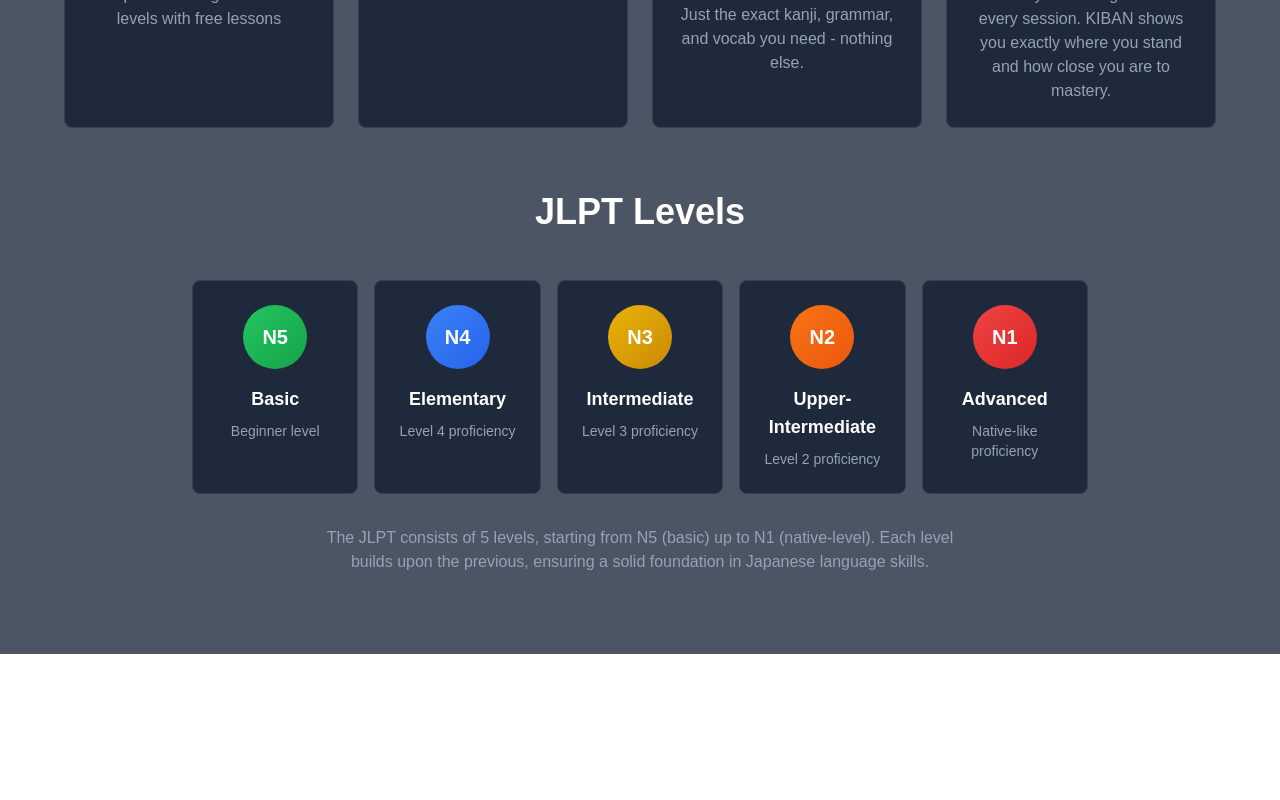
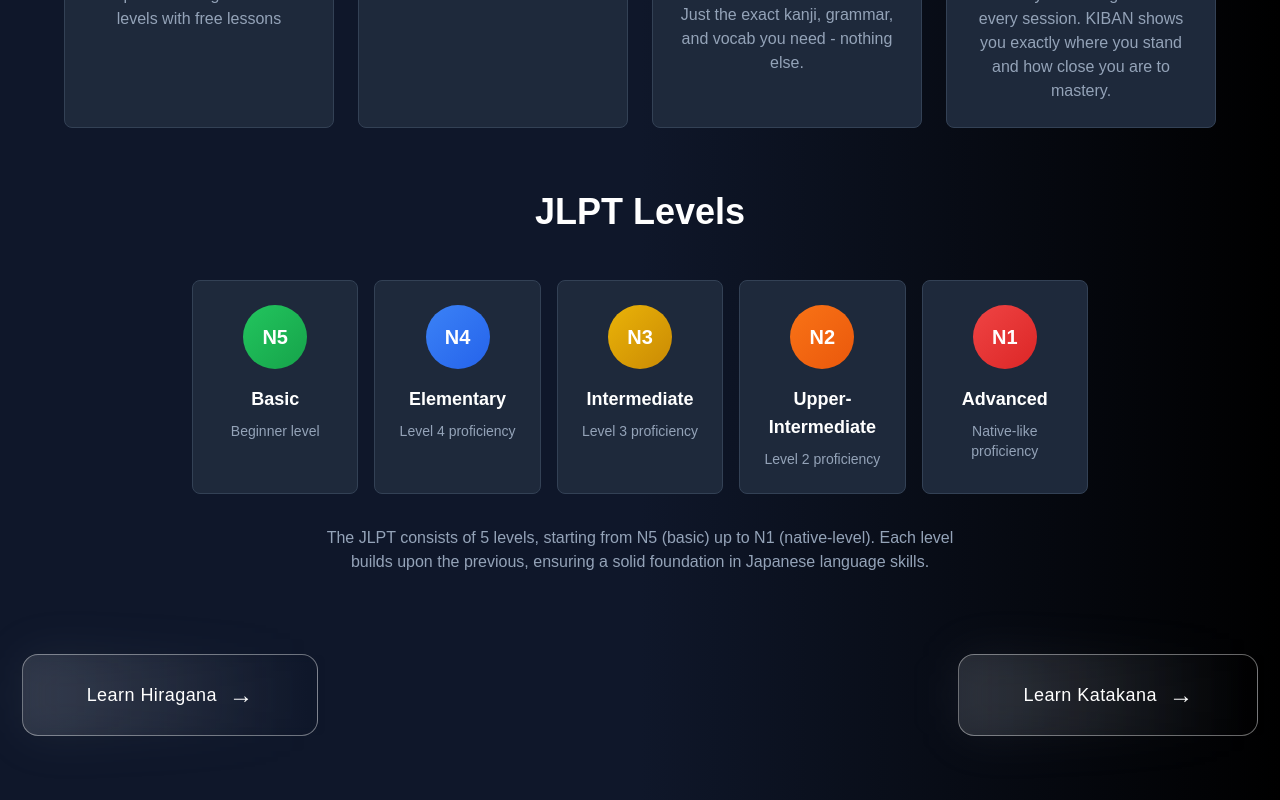
Before and after one commit to Sigmabond01/Kiban, a React (Vite) app in the folder Kiban/: page /About in a window 1280 px wide. Shown: the part 559-1359 px from the top of the page. Before the commit the page ends 1213 px from the top, so only its background shows below. Built offline with nearby package versions, Linux system fonts and the light colour scheme.

Commit message:
added hiragana and katakana buttons

```diff
--- a/Kiban/src/components/Hero.jsx
+++ b/Kiban/src/components/Hero.jsx
@@ -1,18 +1,18 @@
 import AboutButton from "./AboutButton";
 
 const Hero = () => {
+
   return (
     <div className="relative h-screen w-screen overflow-hidden font-noto">
       <div className="absolute inset-0 bg-[url('/src/assets/background1.png')] bg-cover bg-center z-0" />
-      <div className="absolute inset-0 bg-gradient-to-t from-black/70 to-transparent z-10" />
+      <div className="absolute inset-0 bg-gradient-to-t from-black/90 to-100 z-10"/>
       <div className="relative z-20 flex flex-col items-center justify-center h-full text-center font-bold px-4">
-        <h1 className="text-9xl text-slate-800">KIBAN</h1>
-        <h2 className="text-6xl text-slate-800 mb-10">起盤</h2>
+          <h1 className="text-9xl text-gray-800 mb-4 bg-[radial-gradient(ellipse_at_center,_var(--tw-gradient-stops))] from-gray-950 via-gray-800 to-slate-600 bg-clip-text text-transparent">KIBAN</h1>
+         <h2 className="text-6xl text-gray-800 mb-10">起盤</h2>
         <p className="text-3xl mt-6 text-white font-light">Learn Japanese from the foundation up.</p>
         <p className="text-3xl mt-2 mb-6 text-white font-light">基礎から日本語を築き上げよう。</p>
         <AboutButton />
       </div>
-
     </div>
   );
 };
--- a/Kiban/src/features/About/AboutSection.jsx
+++ b/Kiban/src/features/About/AboutSection.jsx
@@ -3,7 +3,7 @@ import BubbleChamberLogo from "../../components/Logo";
 
 function AboutSection() {
   return (
-    <div className="min-h-screen bg-gray-600">
+    <div className="min-h-screen bg-gradient-to-r from-slate-900 via-slate-900 to-black">
       <header className="w-full px-6 py-4 bg-transparent relative top-0 left-0 z-50 text-white">
         <div className="flex justify-between items-center">
           <nav className="ml-auto space-x-8">
@@ -13,13 +13,11 @@ function AboutSection() {
           </nav>
         </div>
       </header>
-      <div>
-      <BubbleChamberLogo />
-      </div>
+        <BubbleChamberLogo />
 
-      <section className="py-20 px-4 bg-gray-600">
+      <section
+        className="py-20 px-4 bg-gradient-to-r from-slate-900 via-slate-900 to-black">
         <div className="max-w-6xl mx-auto">
-          {/* Main Description */}
           <div className="text-center mb-16">
             <h2 className="text-4xl font-bold text-white mb-8">What is Kiban?</h2>
             <p className="text-lg text-slate-300 max-w-3xl mx-auto leading-relaxed">
@@ -30,7 +28,6 @@ function AboutSection() {
             </p>
           </div>
 
-          {/* Features Grid */}
           <div className="grid md:grid-cols-2 lg:grid-cols-4 gap-6 mb-16">
             <Card className="bg-slate-800 border-slate-700 hover:bg-slate-700 transition-colors">
               <CardContent className="p-6 text-center">
@@ -65,7 +62,6 @@ function AboutSection() {
             </Card>
           </div>
 
-          {/* JLPT Levels */}
           <div className="text-center">
             <h2 className="text-4xl font-bold text-white mb-12">JLPT Levels</h2>
             <div className="grid md:grid-cols-5 gap-4 max-w-4xl mx-auto">
@@ -95,11 +91,41 @@ function AboutSection() {
               The JLPT consists of 5 levels, starting from N5 (basic) up to N1 (native-level).
               Each level builds upon the previous, ensuring a solid foundation in Japanese language skills.
             </p>
-
           </div>
         </div>
       </section>
+      <div className="flex items-center justify-center mt-16">
+        <a target="_blank" href="https://freejapaneselessons.com/japanese-alphabet-hiragana/">
+            <button
+                className="right-80 bottom-16 group relative px-16 py-6 bg-gradient-to-r from-gray-400/20 to-black-500/20 backdrop-blur-sm
+                 text-white border border-white/40 rounded-2xl hover:from-gray-400/30 hover:to-black-500/30
+                  hover:border-white/60 hover:shadow-2xl hover:gray-500/20 transition-all duration-500
+                   font-light text-lg tracking-wide">
+                <div className="absolute inset-0 bg-gradient-to-r from-gray-400/10 to-black-500/10 rounded-2xl blur-xl
+                group-hover:blur-2xl transition-all duration-500" />
+                <span className="relative z-10 flex items-center gap-3">
+                    <span>Learn Hiragana</span>
+                    <span className="text-2xl">→</span>
+                </span>
+            </button>
+            </a>
+            <a target="_blank" href="https://freejapaneselessons.com/katakana/">
+            <button
+                className="left-80 bottom-16 group relative px-16 py-6 bg-gradient-to-r from-gray-400/20 to-black-500/20 backdrop-blur-sm
+                 text-white border border-white/40 rounded-2xl hover:from-gray-400/30 hover:to-black-500/30
+                  hover:border-white/60 hover:shadow-2xl hover:gray-500/20 transition-all duration-500
+                   font-light text-lg tracking-wide">
+                <div className="absolute inset-0 bg-gradient-to-r from-gray-400/10 to-black-500/10 rounded-2xl blur-xl
+                group-hover:blur-2xl transition-all duration-500" />
+                <span className="relative z-10 flex items-center gap-3">
+                    <span>Learn Katakana</span>
+                    <span className="text-2xl">→</span>
+                </span>
+            </button>
+            </a>
+        </div>
     </div>
+
   );
 }
 
```
Also changed, not shown: Kiban/tailwind.config.js (line endings or trailing spaces).
